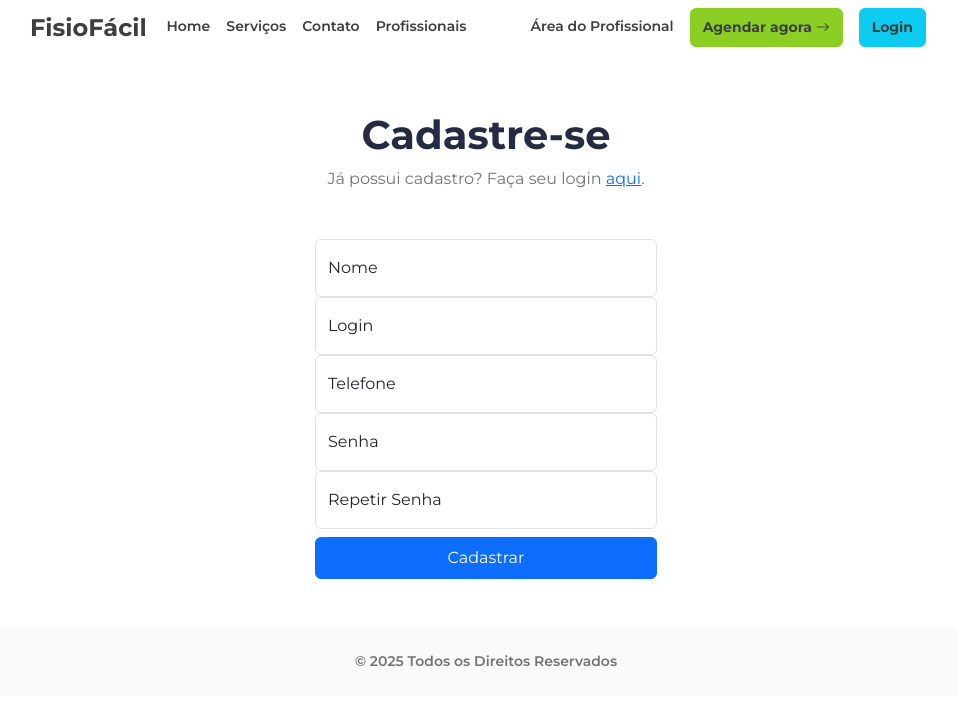
After one commit to alexanmx/fisiofacil, a Django app: page /cadastrar/ in a window 1280 px wide. The commit adds this page. Shown: the top 706 px of the page, without its empty margins (154-1111 px from the left). Run offline with Django 5.2, Linux system fonts and the light colour scheme.

Commit message:
ajustes de login

```diff
--- a/fisiofacil/templates/agendamentos.html
+++ b/fisiofacil/templates/agendamentos.html
@@ -30,6 +30,9 @@
             <label for="hora" class="form-label">Horário*</label>
             <input type="time" name="hora" id="hora" class="form-control">
         </div>
+        {% if user.is_authenticated %}
+
+        {% else %}
             <div class="col-md-10">
                 <label for="cliente_nome" class="form-label">Nome*</label>
                 <input type="text" name="cliente_nome" id="cliente_nome" class="form-control">
@@ -42,6 +45,7 @@
                 <label for="cliente_email" class="form-label">Email*</label>
                 <input type="email" name="cliente_email" id="cliente_email" class="form-control">
             </div>
+        {% endif %}
         <div class="col-12">
             <button type="submit" class="btn btn-success">Agendar</button>
         </div>
--- /dev/null
+++ b/fisiofacil/templates/cadastrar.html
@@ -0,0 +1,45 @@
+{% extends 'base.html' %}
+
+{% block titulo %}Login{% endblock %}
+
+{% block conteudo %}
+<div class="container menu-secondary">
+    {% include 'menu.html' %}
+</div>
+
+<div class="container text-center mt-5">
+    <h1 class="text-color text-center f700">Cadastre-se</h1>
+    <p class="second-text-color">Já possui cadastro? Faça seu login <a href="/login/">aqui</a>.</p>
+
+    <div class="row row-cols-1 row-cols-md-3 g-2 mt-5">
+        <main class="form-signin w-100 m-auto" style="max-width: 350px;">
+            <form id="login-form">
+                <div class="form-floating">
+                    <input type="text" class="form-control" id="name" name="name" placeholder="Nome">
+                    <label for="floatingInput">Nome</label>
+                </div>
+                <div class="form-floating">
+                    <input type="text" class="form-control" id="floatingInput" name="login" placeholder="Login">
+                    <label for="floatingInput">Login</label>
+                </div>
+                <div class="form-floating">
+                    <input type="text" class="form-control" id="floatingInputTel" name="telefone" placeholder="Telefone">
+                    <label for="floatingInputTel">Telefone</label>
+                </div>
+                <div class="form-floating">
+                    <input type="password" class="form-control" id="floatingPassword" name="password"
+                        placeholder="Password">
+                    <label for="floatingPassword">Senha</label>
+                </div>
+                <div class="form-floating">
+                    <input type="password" class="form-control" id="floatingPassword"2 name="password2"
+                        placeholder="Password">
+                    <label for="floatingPassword2">Repetir Senha</label>
+                </div>
+
+                <button class="btn btn-primary w-100 py-2 mt-2" type="submit">Cadastrar</button>
+            </form>
+        </main>
+    </div>
+</div>
+{% endblock %}
--- a/fisiofacil/templates/login.html
+++ b/fisiofacil/templates/login.html
@@ -9,7 +9,7 @@
 
 <div class="container text-center mt-5">
     <h1 class="text-color text-center f700">Login</h1>
-    <p class="second-text-color">Forneça suas credencias ou cadastre-se.</p>
+    <p class="second-text-color">Forneça suas credencias ou <a href="/cadastrar/">cadastre-se</a>.</p>
 
     <div class="row row-cols-1 row-cols-md-3 g-2 mt-5">
         <main class="form-signin w-100 m-auto" style="max-width: 350px;">
--- a/fisiofacil/urls.py
+++ b/fisiofacil/urls.py
@@ -7,5 +7,7 @@ urlpatterns = [
     path('servicos/', views.servicos, name='servicos'),
     path('agendamentos/', views.agendamentos, name='agendamentos'),
     path('contato/', views.contato, name='contato'),
-    path('login/', views.login, name='login')
+    path('login/', views.login_view, name='login'),
+    path('logout/', views.logout_view, name='logout'),
+    path('cadastrar/', views.cadastrar, name='logout')
 ]
--- a/fisiofacil/views.py
+++ b/fisiofacil/views.py
@@ -142,4 +142,7 @@ def logout_view(request):
     from django.contrib.auth import logout
     logout(request)
     messages.success(request, 'Logout realizado com sucesso.')
-    return redirect('index') # Redirecione para a página inicial ou outra página desejada
+    return redirect('index')
+
+def cadastrar(request):
+    return render(request, 'cadastrar.html')
```
Also changed, not shown: fisiofacil/templates/menu.html (+4 -3 lines). Lines whose indentation alone changed are shown as unchanged.
